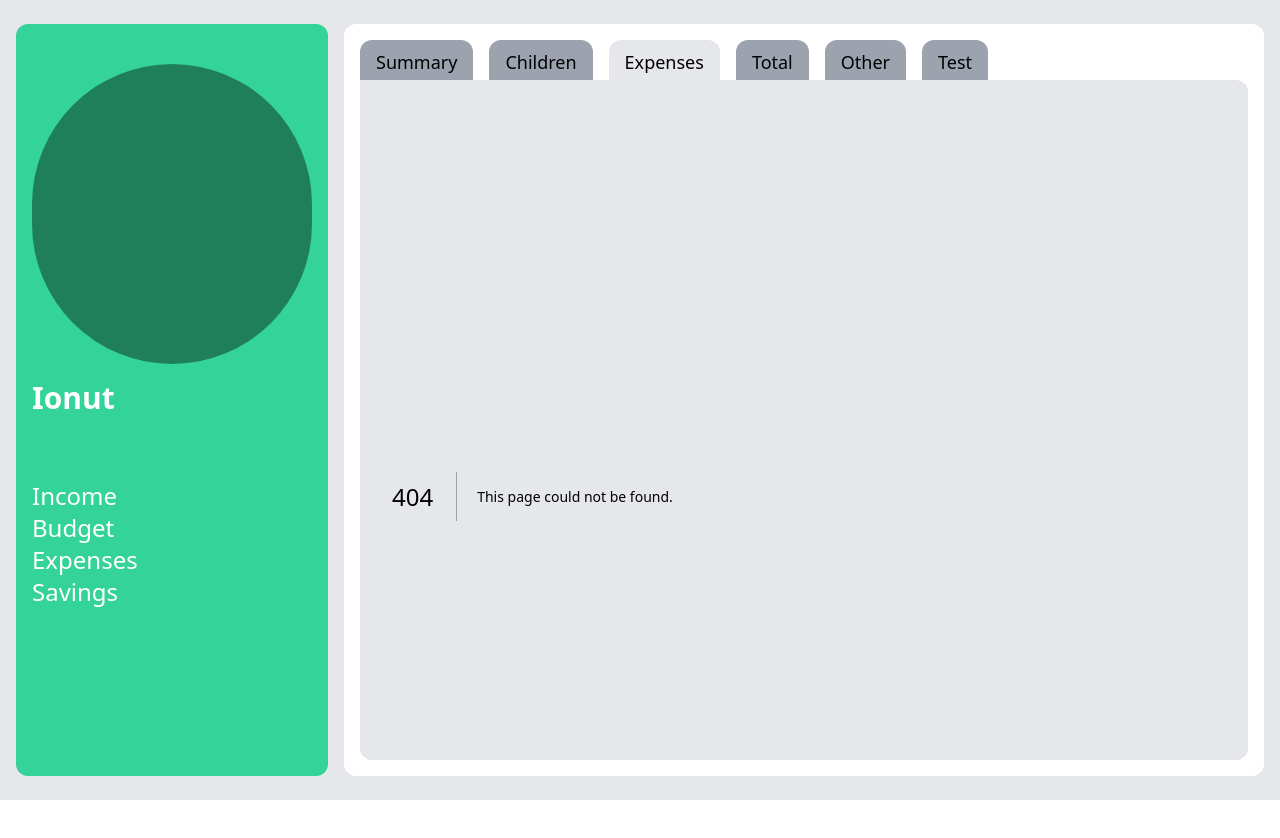
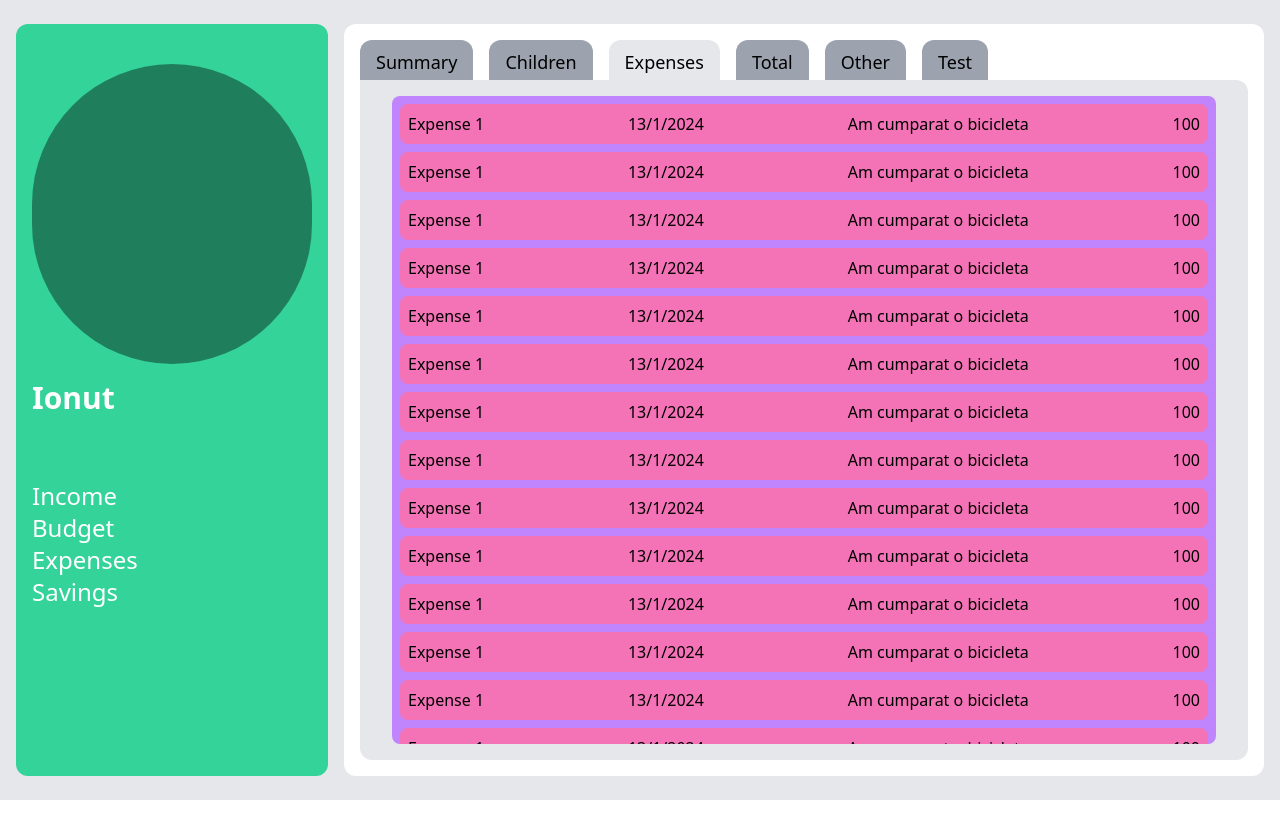
Before and after one commit to Pammota/uid-project, a Next.js app: page /expenses in a window 1280 px wide. Before the commit this address had no page. Shown: the top 838 px of the page. After the commit the page ends 800 px from the top, so only its background shows below. Built offline with nearby package versions, Linux system fonts and the light colour scheme.

Commit message:
made expenses list

```diff
--- /dev/null
+++ b/src/app/expenses/page.tsx
@@ -0,0 +1,46 @@
+import React from 'react'
+
+type ExpenseProps = {
+  name: string;
+  date: string;
+  description: string;
+  amount: number;
+}
+
+export const Expense = ({ name, date, description, amount }: ExpenseProps) => {
+  return (
+    <div className='w-full bg-pink-400 rounded-lg p-2 flex justify-between'>
+      <span>{name}</span>
+      <span>{date}</span>
+      <span>{description}</span>
+      <span>{amount}</span>
+    </div>
+  )
+}
+
+
+export default function Page() {
+  return (
+    <div className='w-full bg-purple-400 rounded-lg p-2 flex flex-col gap-2 overflow-y-auto items-center'>
+      <Expense name="Expense 1" date="13/1/2024" description="Am cumparat o bicicleta" amount={100}></Expense>
+      <Expense name="Expense 1" date="13/1/2024" description="Am cumparat o bicicleta" amount={100}></Expense>
+      <Expense name="Expense 1" date="13/1/2024" description="Am cumparat o bicicleta" amount={100}></Expense>
+      <Expense name="Expense 1" date="13/1/2024" description="Am cumparat o bicicleta" amount={100}></Expense>
+      <Expense name="Expense 1" date="13/1/2024" description="Am cumparat o bicicleta" amount={100}></Expense>
+      <Expense name="Expense 1" date="13/1/2024" description="Am cumparat o bicicleta" amount={100}></Expense>
+      <Expense name="Expense 1" date="13/1/2024" description="Am cumparat o bicicleta" amount={100}></Expense>
+      <Expense name="Expense 1" date="13/1/2024" description="Am cumparat o bicicleta" amount={100}></Expense>
+      <Expense name="Expense 1" date="13/1/2024" description="Am cumparat o bicicleta" amount={100}></Expense>
+      <Expense name="Expense 1" date="13/1/2024" description="Am cumparat o bicicleta" amount={100}></Expense>
+      <Expense name="Expense 1" date="13/1/2024" description="Am cumparat o bicicleta" amount={100}></Expense>
+      <Expense name="Expense 1" date="13/1/2024" description="Am cumparat o bicicleta" amount={100}></Expense>
+      <Expense name="Expense 1" date="13/1/2024" description="Am cumparat o bicicleta" amount={100}></Expense>
+      <Expense name="Expense 1" date="13/1/2024" description="Am cumparat o bicicleta" amount={100}></Expense>
+
+      <button className="w-[60px] h-[60px] p-3 flex items-center text-6xl justify-center bg-slate-300 rounded-2xl">
+        <div className="-translate-y-[6px] font-light select-none">+</div>
+      </button>
+
+    </div>
+  )
+}
```
